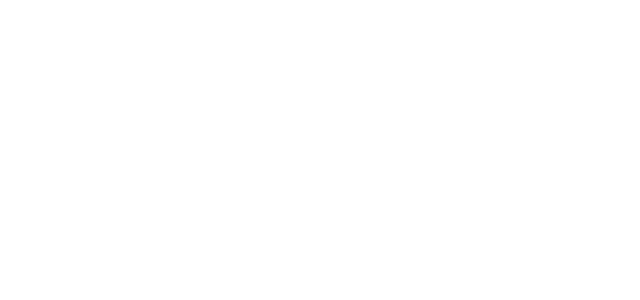
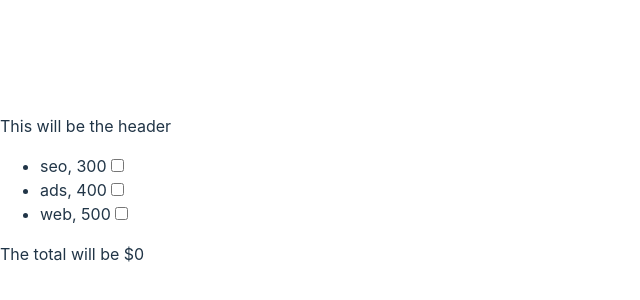
Before and after one commit to gsvaliente/react-sprint-6, a React (Vite) app: page /budget in a window 1280 px wide. Shown: the part 202-502 px from the top of the page, without its empty margins (0-640 px from the left). Built offline with nearby package versions, Linux system fonts and the light colour scheme.

Commit message:
Add and remove items and extras to the budget using props

```diff
--- a/src/App.tsx
+++ b/src/App.tsx
@@ -1,5 +1,46 @@
+import { useEffect, useState } from 'react';
+import { CardList } from './components/CardList';
+import { DATA } from './data/data';
+
+const INITIAL_BUDGET = {
+  seo: 0,
+  ads: 0,
+  web: 0,
+  pages: 0,
+  languages: 0,
+};
+
 function App() {
-  return <></>;
+  const [budget, setBudget] = useState(INITIAL_BUDGET);
+  const [total, setTotal] = useState<number>(0);
+  // console.log(budget);
+
+  function handleBudgetChange(title: string, price: number) {
+    setBudget({ ...budget, [title]: price });
+  }
+
+  function handleResetExtras(title: string) {
+    title === 'web'
+      ? setBudget({ ...budget, [title]: 0, pages: 0, languages: 0 })
+      : setBudget({ ...budget, [title]: 0 });
+  }
+
+  useEffect(() => {
+    const values = Object.values(budget).reduce((prev, curr) => prev + curr, 0);
+    setTotal(values);
+  }, [budget]);
+
+  return (
+    <>
+      <header>This will be the header</header>
+      <CardList
+        data={DATA}
+        onBudgetChange={handleBudgetChange}
+        onResetExtras={handleResetExtras}
+      />
+      <p>The total will be ${total}</p>
+    </>
+  );
 }
 
 export default App;
--- /dev/null
+++ b/src/components/Card.tsx
@@ -0,0 +1,89 @@
+import { useState } from 'react';
+import { DataType } from '../data/data';
+
+interface CardProps {
+  item: DataType;
+  onBudgetChange(title: string, price: number): void;
+  onResetExtras(title: string): void;
+}
+
+const INITIAL_EXTRAS = {
+  pages: 0,
+  languages: 0,
+};
+
+export function Card({ item, onBudgetChange, onResetExtras }: CardProps) {
+  const [isChecked, setIsChecked] = useState<boolean>(false);
+  const [extras, setExtras] = useState<{ pages: number; languages: number }>(
+    INITIAL_EXTRAS
+  );
+
+  const resetExtras = () => {
+    onResetExtras(item.title);
+    setExtras({ pages: 0, languages: 0 });
+  };
+
+  const handleChangeChecked = () => {
+    setIsChecked((curr) => !curr);
+    if (!isChecked) {
+      onBudgetChange(item.title, item.price);
+    } else {
+      resetExtras();
+    }
+  };
+
+  const handleIncreaseExtras = (field: 'pages' | 'languages') => {
+    setExtras((curr) => {
+      if (curr[field] >= 3) return curr;
+      const newValue = curr[field] + 1;
+      onBudgetChange(field, newValue * 30);
+      return { ...curr, [field]: newValue };
+    });
+  };
+
+  const handleDecreaseExtras = (field: 'pages' | 'languages') => {
+    setExtras((curr) => {
+      if (curr[field] <= 0) return curr;
+      const newValue = curr[field] - 1;
+      onBudgetChange(field, newValue * 30);
+      return { ...curr, [field]: newValue };
+    });
+  };
+
+  return (
+    <li>
+      {item.title}, {item.price}
+      <input
+        type='checkbox'
+        readOnly
+        checked={isChecked}
+        onChange={handleChangeChecked}
+      />
+      {isChecked && item.title === 'web' && (
+        <>
+          <div>
+            <label>Pages</label>
+            <button onClick={() => handleDecreaseExtras('pages')}>-</button>
+            <input
+              type='number'
+              readOnly
+              value={extras.pages}
+            />
+            <button onClick={() => handleIncreaseExtras('pages')}>+</button>
+          </div>
+
+          <div>
+            <label>Languages</label>
+            <button onClick={() => handleDecreaseExtras('languages')}>-</button>
+            <input
+              type='number'
+              readOnly
+              value={extras.languages}
+            />
+            <button onClick={() => handleIncreaseExtras('languages')}>+</button>
+          </div>
+        </>
+      )}
+    </li>
+  );
+}
--- /dev/null
+++ b/src/components/CardList.tsx
@@ -0,0 +1,27 @@
+import { DataType } from '../data/data';
+import { Card } from './Card';
+
+interface CardListProps {
+  data: DataType[];
+  onBudgetChange(title: string, price: number): void;
+  onResetExtras(title: string): void;
+}
+
+export function CardList({
+  data,
+  onBudgetChange,
+  onResetExtras,
+}: CardListProps) {
+  return (
+    <ul>
+      {data.map((item) => (
+        <Card
+          key={item.id}
+          item={item}
+          onBudgetChange={onBudgetChange}
+          onResetExtras={onResetExtras}
+        />
+      ))}
+    </ul>
+  );
+}
--- a/src/data/data.ts
+++ b/src/data/data.ts
@@ -5,23 +5,37 @@
   price: number;
 }
 
+export interface WebExtraType {
+  options: {
+    pages: number;
+    languages: number;
+  };
+}
+
 export const DATA: DataType[] = [
   {
     id: 1,
-    title: 'SEO',
-    description: 'This is the descriptions that will be shown',
+    title: "seo",
+    description: "This is the descriptions that will be shown",
     price: 300,
   },
   {
     id: 2,
-    title: 'ADS',
-    description: 'This is the descriptions that will be shown',
+    title: "ads",
+    description: "This is the descriptions that will be shown",
     price: 400,
   },
   {
     id: 3,
-    title: 'WEB',
-    description: 'This is the descriptions that will be shown',
+    title: "web",
+    description: "This is the descriptions that will be shown",
     price: 500,
   },
 ];
+
+export const WEB_EXTRAS: WebExtraType = {
+  options: {
+    pages: 0,
+    languages: 0,
+  },
+};
```
